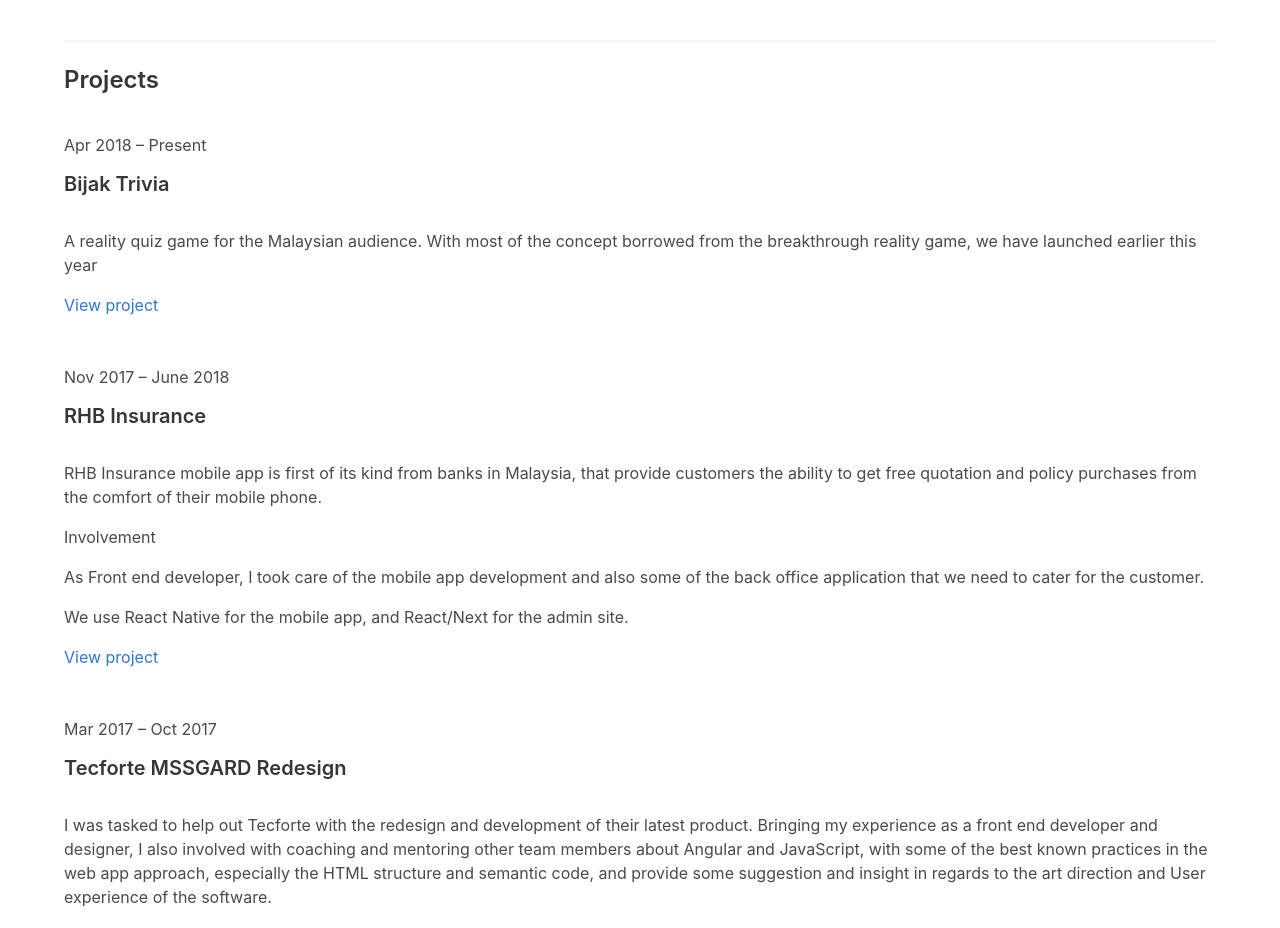
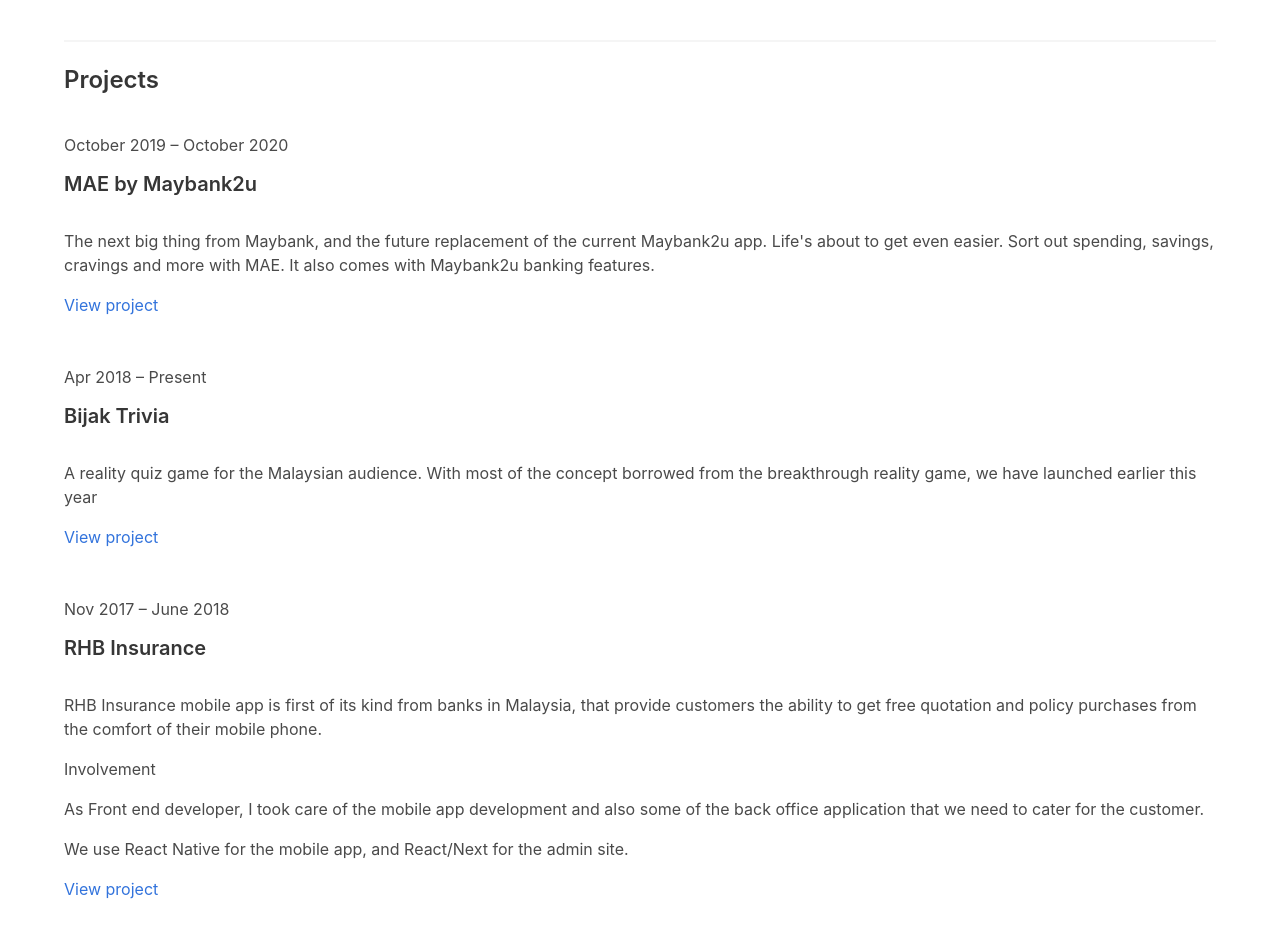
Before and after one commit to idrakimuhamad/idraki.xyz, a Next.js app: page /cv in a window 1280 px wide. Shown: the part 2320-3248 px from the top of the page. Built offline with nearby package versions, Linux system fonts and the light colour scheme.

Commit message:
improvement(CV): added MAE into the project list

```diff
--- a/pages/cv.js
+++ b/pages/cv.js
@@ -100,6 +100,14 @@
 ]
 
 const projects = [
+  {
+    date: 'October 2019 – October 2020',
+    name: 'MAE by Maybank2u',
+    descriptions: [
+      "The next big thing from Maybank, and the future replacement of the current Maybank2u app. Life's about to get even easier. Sort out spending, savings, cravings and more with MAE. It also comes with Maybank2u banking features."
+    ],
+    url: 'https://www.maybank2u.com.my/maybank2u/malaysia/en/personal/services/digital_banking/mae_by_maybank2u.page'
+  },
   {
     date: 'Apr 2018 – Present',
     name: 'Bijak Trivia',
```
